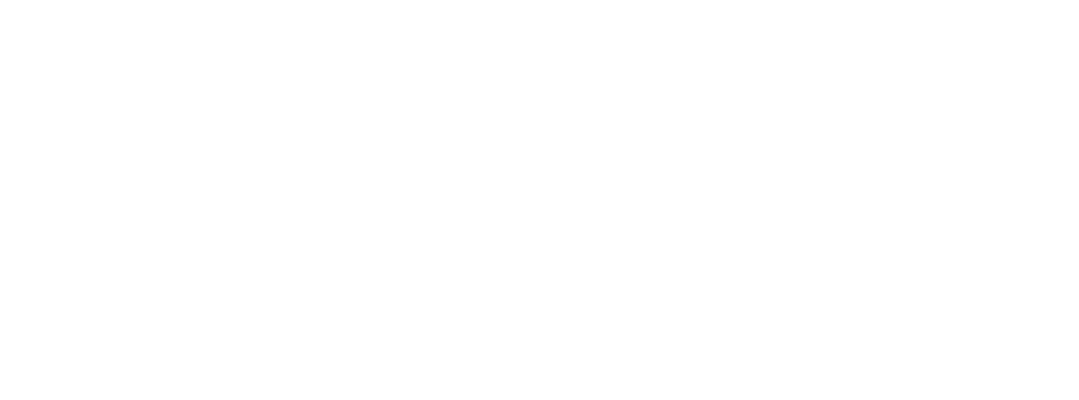
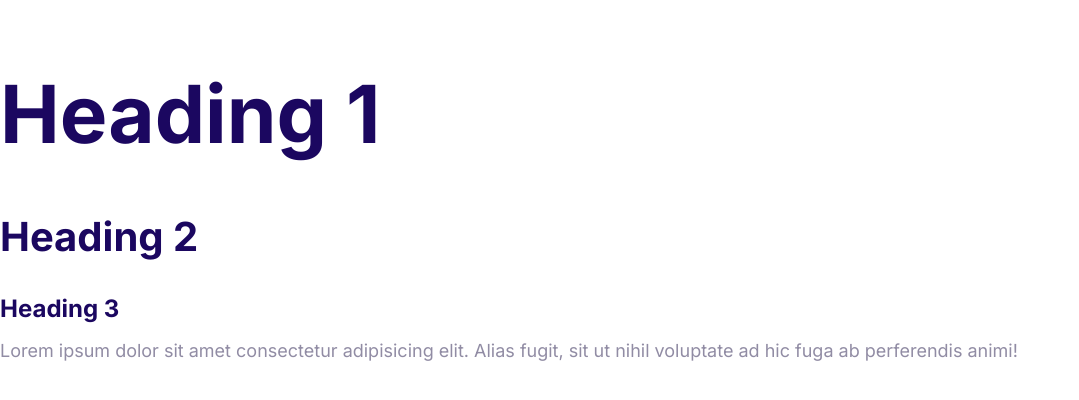
Before and after one commit to navin432/Npl, a plain HTML site: page index.html in a window 1280 px wide. Shown: the whole page, without its empty margins (0-1079 px from the left). Drawn offline with Linux system fonts and the light colour scheme.

Commit message:
Define the styles for the fonts.

```diff
--- a/css/styles.css
+++ b/css/styles.css
@@ -5,3 +5,49 @@
     --color-headings:#1b0760;
     --color-body:#918ca4;
 }
+
+html{
+    font-size: 62.5%;
+}
+
+body{
+    font-family: "Inter", Arial, Helvetica, sans-serif;
+    font-size: 2.4rem;
+    line-height: 1.5;
+    color: var(--color-body);
+}
+
+h1,h2,h3{
+    color: var(--color-headings);
+    margin-bottom: 1rem;
+}
+
+h1{
+    font-size: 7rem;
+}
+
+h2{
+    font-size: 4rem;
+}
+
+h3{
+    font-size: 3rem;
+}
+
+p{
+    margin-top: 0;
+}
+
+@media screen and (min-width:1024px) {
+    body{
+        font-size: 1.8rem;
+    }
+
+    h1{
+        font-size: 8rem;
+    }
+
+    h3{
+        font-size: 2.4rem;
+    }
+}
--- a/index.html
+++ b/index.html
@@ -3,11 +3,17 @@
 <head>
     <meta charset="UTF-8">
     <meta name="viewport" content="width=device-width, initial-scale=1.0">
-    <title>Document</title>
+    <title>Navin</title>
+    <link rel="preconnect" href="https://fonts.googleapis.com">
+    <link rel="preconnect" href="https://fonts.gstatic.com" crossorigin>
+    <link href="https://fonts.googleapis.com/css2?family=Inter:wght@100..900&display=optional" rel="stylesheet">
     <link rel="stylesheet" href="css/normalize.css">
     <link rel="stylesheet" href="css/styles.css">
 </head>
 <body>
-    <div class="apple"></div>
+    <h1>Heading 1</h1>
+    <h2>Heading 2</h2>
+    <h3>Heading 3</h3>
+    <p>Lorem ipsum dolor sit amet consectetur adipisicing elit. Alias fugit, sit ut nihil voluptate ad hic fuga ab perferendis animi!</p>
 </body>
 </html>
```
